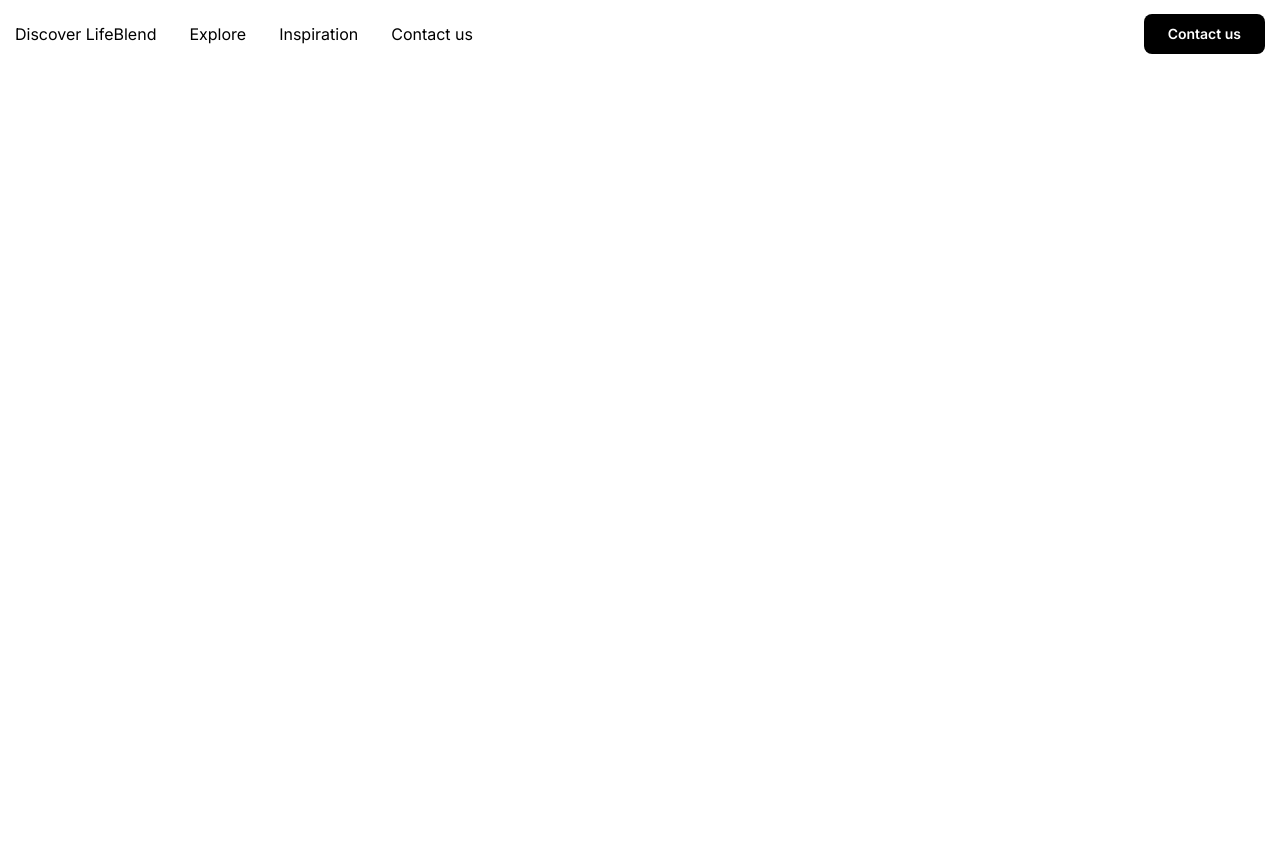
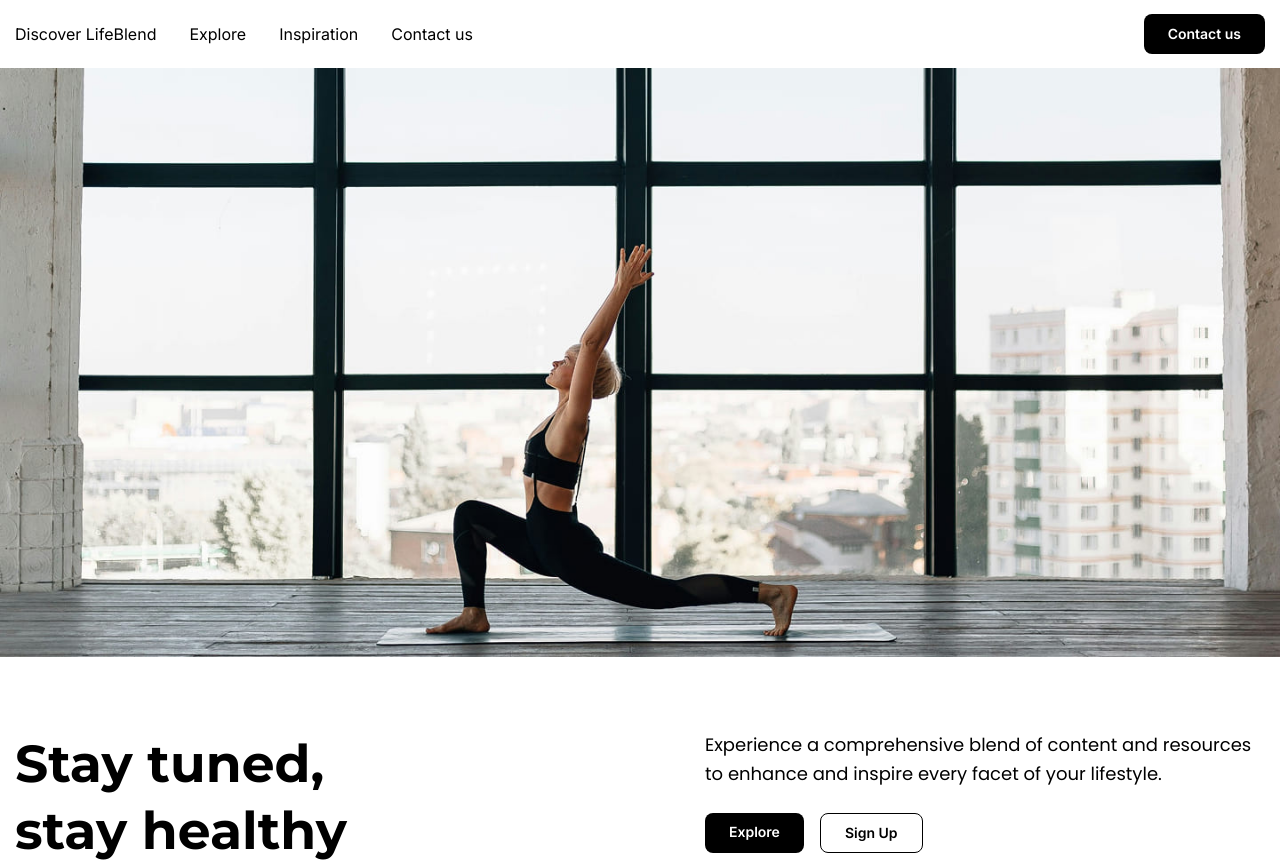
Before and after one commit to YuraKovalevich/lifeBlend, a plain HTML site: page index.html in a window 1280 px wide. Before the commit the page ends 800 px from the top, so only its background shows below. Drawn offline with Linux system fonts and the light colour scheme.

Commit message:
feat: add healthy section

```diff
--- a/index.html
+++ b/index.html
@@ -7,13 +7,16 @@
     <meta http-equiv="X-UA-Compatible" content="ie=edge">
     <link rel="preconnect" href="https://fonts.googleapis.com">
     <link rel="preconnect" href="https://fonts.gstatic.com" crossorigin>
-    <link href="https://fonts.googleapis.com/css2?family=Lexend+Deca:wght@100..900&family=Poppins:wght@400;500;700&display=swap" rel="stylesheet">
+    <link href="https://fonts.googleapis.com/css2?family=Lexend+Deca:wght@100..900&family=Poppins:wght@400;500;700&display=swap"
+          rel="stylesheet">
     <link rel="preconnect" href="https://fonts.googleapis.com">
     <link rel="preconnect" href="https://fonts.gstatic.com" crossorigin>
-    <link href="https://fonts.googleapis.com/css2?family=Inter:ital,opsz,wght@0,14..32,100..900;1,14..32,100..900&family=Lexend+Deca:wght@100..900&family=Poppins:wght@400;600&display=swap" rel="stylesheet">
+    <link href="https://fonts.googleapis.com/css2?family=Inter:ital,opsz,wght@0,14..32,100..900;1,14..32,100..900&family=Lexend+Deca:wght@100..900&family=Poppins:wght@400;600&display=swap"
+          rel="stylesheet">
     <link rel="preconnect" href="https://fonts.googleapis.com">
     <link rel="preconnect" href="https://fonts.gstatic.com" crossorigin>
-    <link href="https://fonts.googleapis.com/css2?family=Inter:ital,opsz,wght@0,14..32,100..900;1,14..32,100..900&family=Lexend+Deca:wght@100..900&family=Montserrat:ital,wght@0,100..900;1,100..900&family=Poppins:wght@600&display=swap" rel="stylesheet">
+    <link href="https://fonts.googleapis.com/css2?family=Inter:ital,opsz,wght@0,14..32,100..900;1,14..32,100..900&family=Lexend+Deca:wght@100..900&family=Montserrat:ital,wght@0,100..900;1,100..900&family=Poppins:wght@600&display=swap"
+          rel="stylesheet">
     <link rel="stylesheet" href="./styles/style.css">
     <title>Discover LifeBlend</title>
 </head>
@@ -44,6 +47,28 @@
             </div>
         </div>
     </header>
+    <div class="main">
+        <section class="picture">
+            <img src="./img/dakota.jpg" alt="Picture of Dakota">
+        </section>
+        <section class="healthy">
+            <div class="healthy__container">
+                <div class="healthy__title">
+                    <p>Stay tuned,
+                        stay healthy
+                    </p>
+                </div>
+                <div class="healthy__content">
+                    <p class="healthy__text">Experience a comprehensive blend of content and resources to enhance and inspire every facet of your lifestyle.</p>
+                    <div class="healthy__buttons">
+                        <a href="" class="buttons__explore">Explore</a>
+                        <a href="" class="buttons__signup">Sign Up</a>
+                    </div>
+                </div>
+            </div>
+        </section>
+
+    </div>
 </div>
 </body>
 </html>
--- a/styles/style.css
+++ b/styles/style.css
@@ -73,7 +73,9 @@ body {
 }
 
 .menu__item {
-
+    display: flex;
+    align-items: center;
+    justify-content: center;
 }
 
 .menu__link {
@@ -94,3 +96,71 @@ body {
     font-size: 14px;
     color: #FFFFFF;
 }
+/*==================================*/
+.main{
+    flex: 1 1 auto;
+}
+.picture{
+    display: flex;
+    margin-top: 68px;
+}
+.picture img {
+    width: 100%;
+    max-height: 595px;
+    overflow: hidden;
+}
+/*==================================*/
+.healthy{
+    max-height: 295px;
+    margin-top: 74px;
+}
+.healthy__container{
+    display: flex;
+    justify-content: space-between;
+}
+.healthy__title{
+    max-width: 400px;
+}
+.healthy__title p{
+    font-family: Montserrat, serif;
+    font-weight: 700;
+    font-size: 52px;
+    line-height: 128%;
+    color: #000000;
+}
+
+.healthy__content{
+    max-width: 560px;
+}
+.healthy__text{
+    font-family: Poppins, serif;
+    font-weight: 400;
+    font-size: 18px;
+    line-height: 160%;
+    color: #000000;
+}
+.healthy__buttons{
+    margin-top: 24px;
+    display: flex;
+    gap: 16px;
+}
+.buttons__explore{
+    border: none;
+    font-family: Inter, serif;
+    font-weight: 600;
+    font-size: 14px;
+    color: #FFFFFF;
+    background: black;
+    padding: 12px 24px;
+    border-radius: 8px;
+}
+.buttons__signup{
+    font-family: Inter, serif;
+    font-weight: 600;
+    font-size: 14px;
+    color: #000000;
+    background: white;
+    padding: 12px 24px;
+    border-radius: 8px;
+    border: 1px solid #000000;
+}
```
Also changed, not shown: img/dakota.jpg (added).
